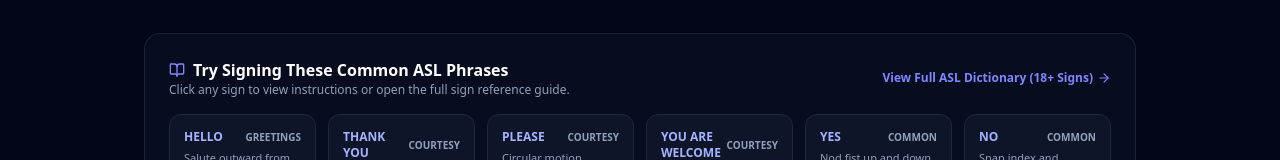
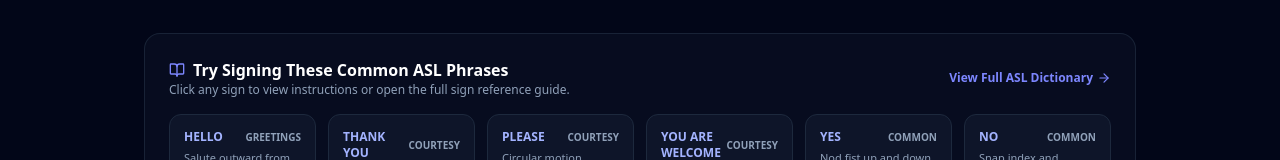
Before and after one commit to lucky771990/ai-based-sign-language-interpreter, a React (Vite) app: page / in a window 1280 px wide. Shown: the part 1094-1254 px from the top of the page. Built offline with nearby package versions, Linux system fonts and the light colour scheme; no server answers.

Commit message:
style: simplify ASL dictionary button label
Remove redundant sign count from the button text to improve UI cleanliness.

```diff
--- a/src/components/LandingHero.tsx
+++ b/src/components/LandingHero.tsx
@@ -263,7 +263,7 @@ export const LandingHero: React.FC<LandingHeroProps> = ({
             onClick={onOpenReference}
             className="text-xs font-semibold text-indigo-400 hover:text-indigo-300 flex items-center gap-1 self-start sm:self-auto cursor-pointer"
           >
-            <span>View Full ASL Dictionary ({ASL_REFERENCE_SIGNS.length}+ Signs)</span>
+            <span>View Full ASL Dictionary</span>
             <ArrowRight className="w-3.5 h-3.5" />
           </button>
         </div>
```
